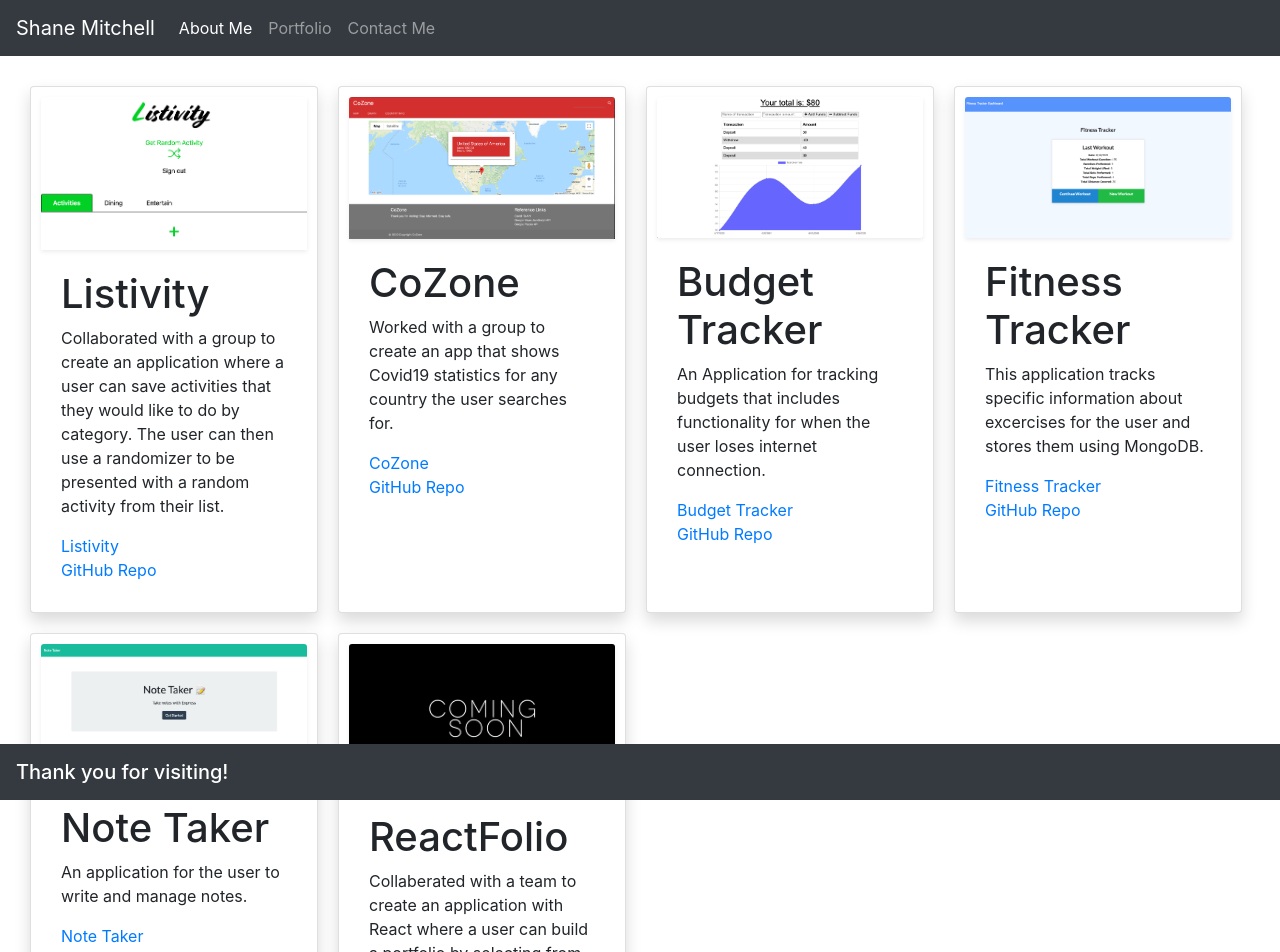
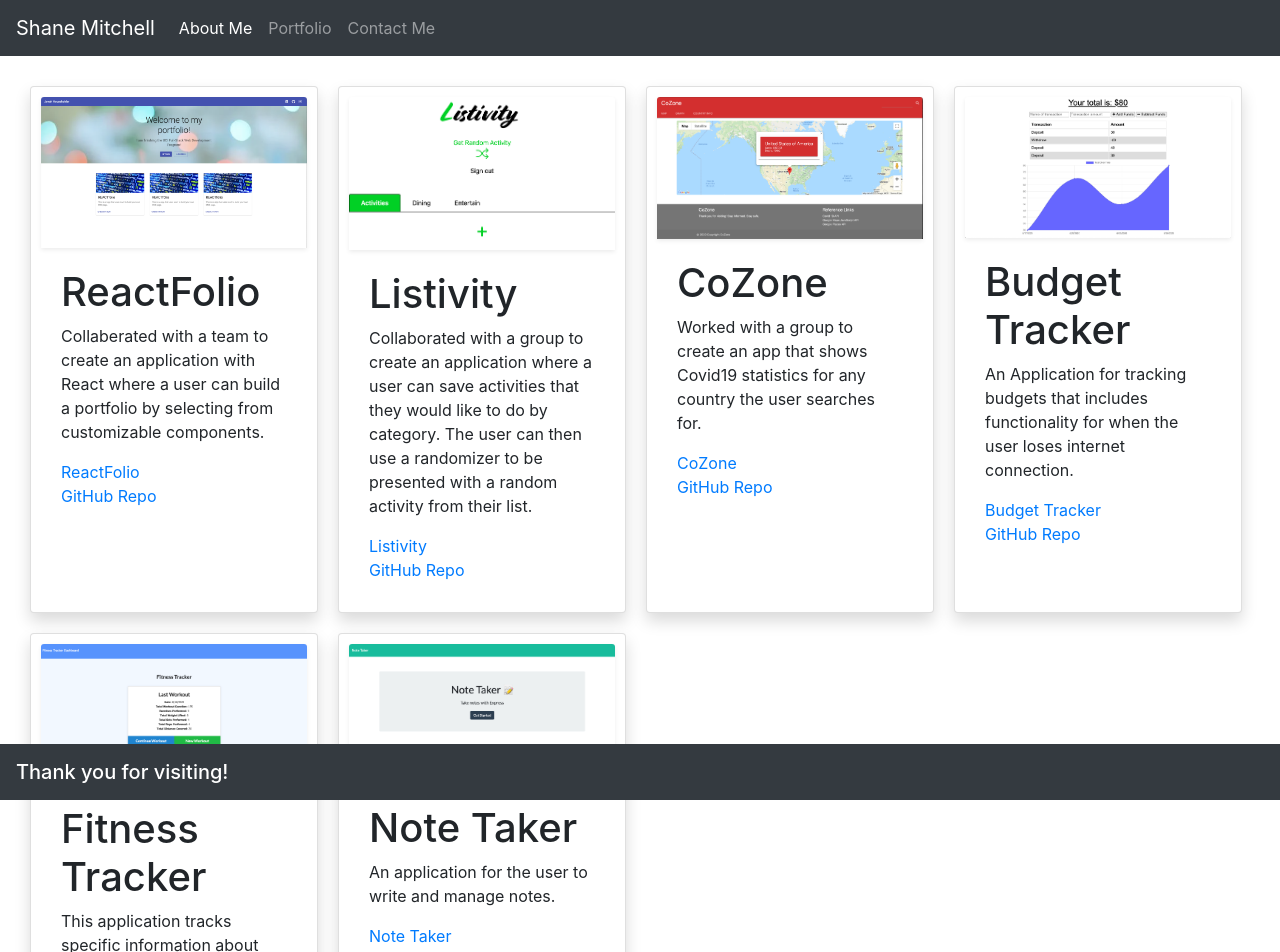
Before and after one commit to ShaneMit/DeployedPortfolio, a React (Create React App) app in the folder client/: page /portfolio in a window 1280 px wide. Shown: the top 952 px of the page. Built offline with nearby package versions, Linux system fonts and the light colour scheme.

Commit message:
Updated Reactfolio

```diff
--- a/client/src/components/Jumbotron/Jumbotron.js
+++ b/client/src/components/Jumbotron/Jumbotron.js
@@ -4,8 +4,7 @@ const Jumbotron = () => {
   return (
     <div className="jumbotron container shadow" style={{padding: '10px'}}>
       <h1 className="display-4">Shane Mitchell</h1>
-      <p className="lead">I am a web developer living in Orange County, California. I love film, photography, gaming, and
-          hiking. I graduated from California State University Fullerton where I double majored in Cinema and Television Arts and American Studies. I currently work in real estate on the admin side and am looking for a change of career. I enjoy creative pursuits and I am looking forward to the exciting challenge of a career  in web development.</p>
+      <p className="lead">Full stack web developer with a passion for creating aesthetically pleasing apps with user friendly interfaces. Recently graduated with a certificate in full stack development from University of California Irvine where I gained skills in HTML, CSS, Javascript, and React with a focus on being mobile first. I enjoy finding ways to make apps easy for the user to understand, solving problems, and learning new things. Recently, I was able to apply my newly acquired skills as part of a team to create a MERN app that allows the user to customize React components to create their own portfolio. I am excited to put my knowledge to work as part of a team to create better user experiences online.</p>
           <hr/>
           <h2>Email: shanemit@cox.net</h2>
           <h2>Phone: (949) 874-4940
--- a/client/src/components/Projects/Projects.js
+++ b/client/src/components/Projects/Projects.js
@@ -5,11 +5,18 @@ import CoZone from './../../assets/CoZone.jpg'
 import BudgetTracker from './../../assets/BudgetTracker.png'
 import FitnessTracker from './../../assets/FitnessTracker.png'
 import NoteTaker from './../../assets/NoteTaker.png'
-import ComingSoon from './../../assets/ComingSoon.png'
+import ReactFolio from './../../assets/ReactFolio.png'
 
 
 
 const myProjects = [
+  {
+    title: 'ReactFolio',
+    description: 'Collaberated with a team to create an application with React where a user can build a portfolio by selecting from customizable components.',
+    githubLink: 'https://github.com/JonahHouse/React-folio',
+    deployedLink: 'http://pacific-forest-54922.herokuapp.com/',
+    imageAddress: ReactFolio
+  },
   {
     title: 'Listivity',
     description: 'Collaborated with a group to create an application where a user can save activities that they would like to do by category. The user can then use a randomizer to be presented with a random activity from their list.',
@@ -45,13 +52,6 @@ const myProjects = [
     githubLink: 'https://github.com/ShaneMit/NoteTaker',
     deployedLink: 'https://salty-headland-29977.herokuapp.com/',
     imageAddress: NoteTaker
-  },
-  {
-    title: 'ReactFolio',
-    description: 'Collaberated with a team to create an application with React where a user can build a portfolio by selecting from prebuilt components.',
-    githubLink: 'Coming Soon',
-    deployedLink:'Coming Soon',
-    imageAddress: ComingSoon
   }
 
 
```
Also changed, not shown: client/src/assets/ReactFolio.png (added).
